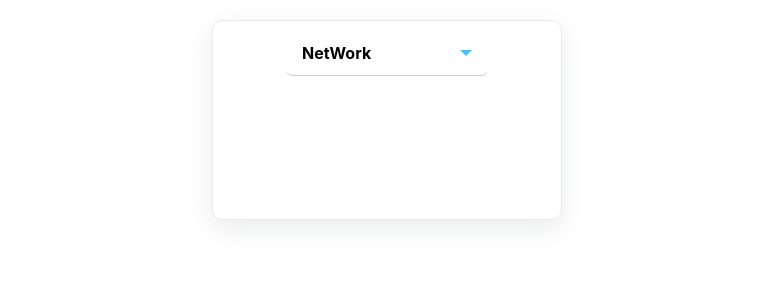
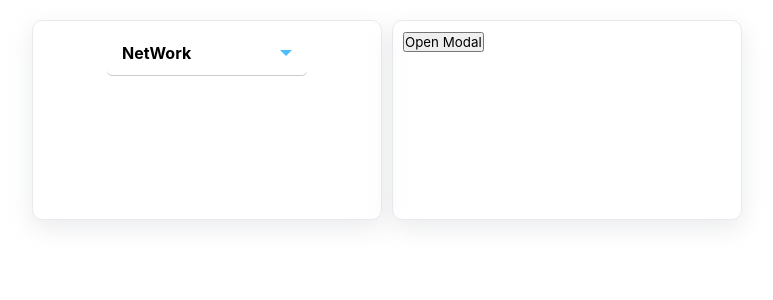
Before and after one commit to gkdfo40/ozis-react-project, a React (Create React App) app: page / in a window 1280 px wide. Shown: the top 300 px of the page, without its empty margins (253-1026 px from the left). Built offline with nearby package versions, Linux system fonts and the light colour scheme.

Commit message:
feat: PopupModalPage 페이지 추가

```diff
--- a/src/App.tsx
+++ b/src/App.tsx
@@ -1,10 +1,12 @@
 import styled from "styled-components";
 import DropDown from "./pages/DropDownPage";
+import PopupModalPage from "./pages/PopupModalPage";
 
 const App = () => {
   return (
     <AppContainer>
       <DropDown />
+      <PopupModalPage />
     </AppContainer>
   );
 };
--- a/src/index.tsx
+++ b/src/index.tsx
@@ -1,14 +1,19 @@
 import React from "react";
 import ReactDOM from "react-dom/client";
 import App from "./App";
+import Modal from "react-modal";
 import GlobalStyle from "./styles/GlobalStyle.style";
+import ModalsProvider from "./context/ModalPropvider";
 
+Modal.setAppElement("#root");
 const root = ReactDOM.createRoot(
   document.getElementById("root") as HTMLElement
 );
 root.render(
   <React.StrictMode>
-    <App />
+    <ModalsProvider>
+      <App />
+    </ModalsProvider>
     <GlobalStyle />
   </React.StrictMode>
 );
--- /dev/null
+++ b/src/pages/PopupModalPage.jsx
@@ -0,0 +1,24 @@
+import CommonLayOut from "../components/CommonLayOut";
+import FirstModal from "../components/Modal/FirstModal";
+import Modals from "../components/Modal/Modals";
+import useModal from "../hooks/useModals";
+
+const PopupModalPage = () => {
+  const { openModal } = useModal();
+  const handleClick = () => {
+    openModal(FirstModal, {
+      onSubmit: () => {
+        console.log("Open A Modal");
+      },
+    });
+  };
+  return (
+    <CommonLayOut>
+      <div>
+        <button onClick={handleClick}>Open Modal</button>
+      </div>
+      <Modals />
+    </CommonLayOut>
+  );
+};
+export default PopupModalPage;
```
